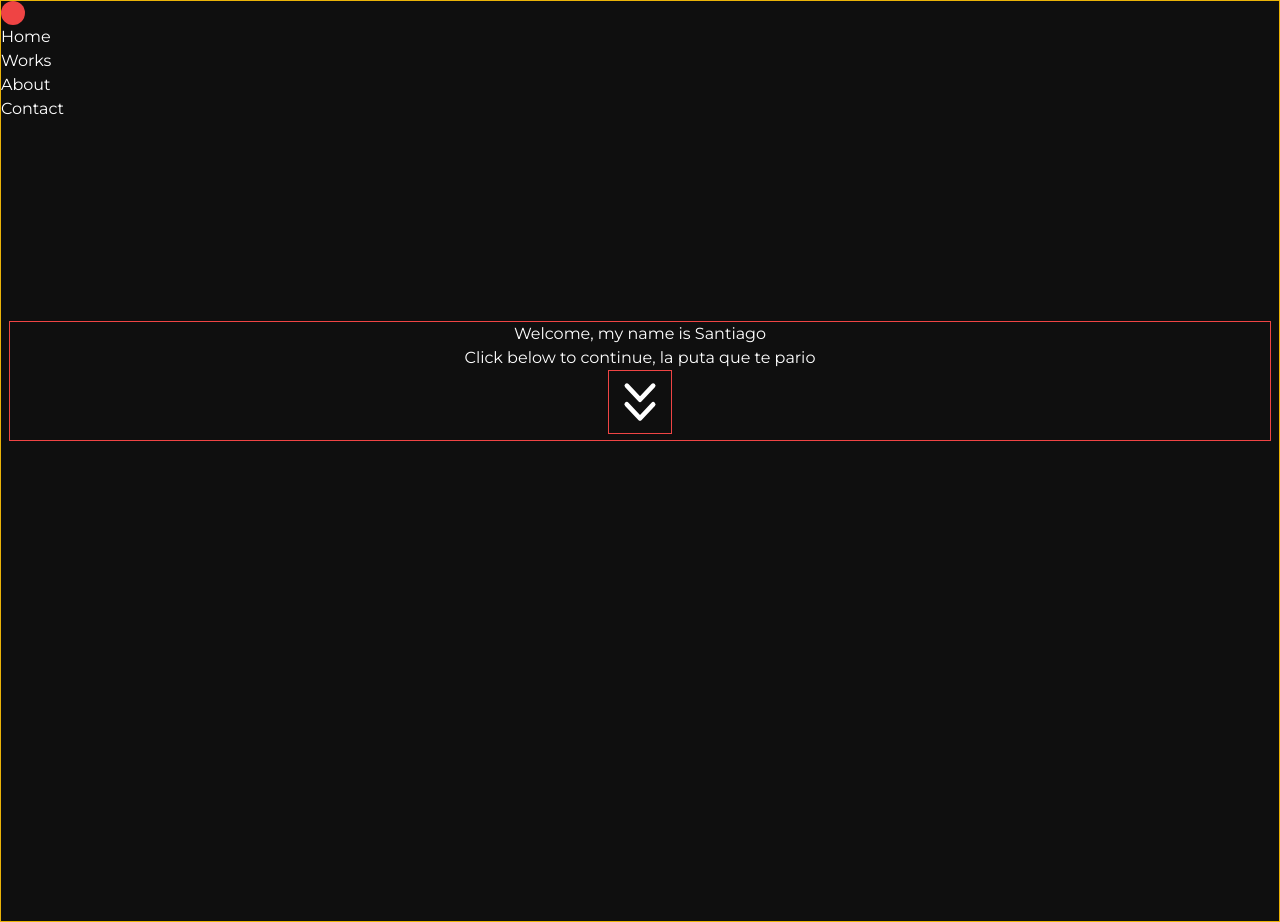
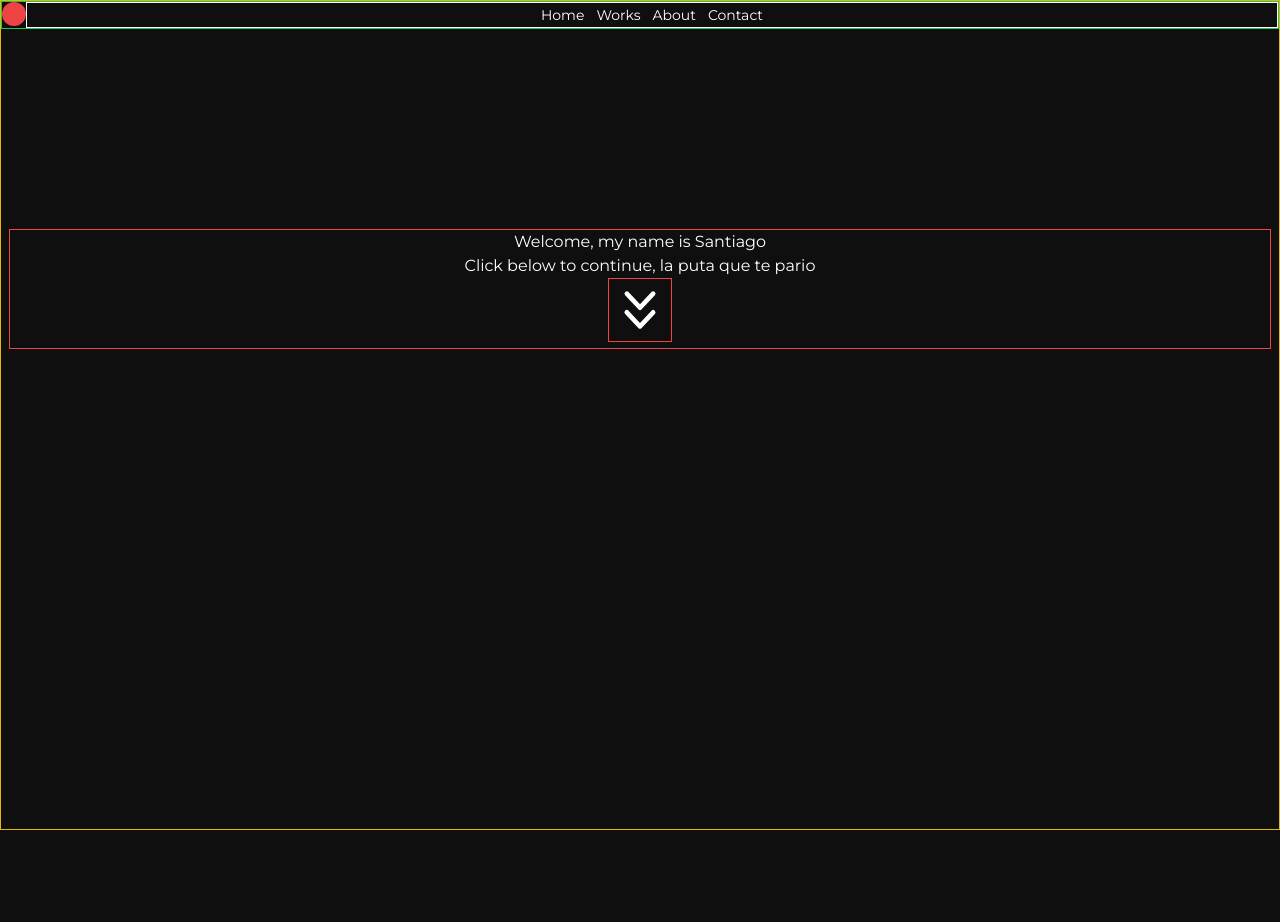
Before and after one commit to sjcrippa/portfolio_3.0, a Next.js app: page / in a window 1280 px wide. After the commit the page ends 830 px from the top, so only its background shows below. Built offline with nearby package versions, Linux system fonts and the light colour scheme.

Commit message:
navbar mockup

```diff
--- a/src/components/navbar/bar/Navbar.tsx
+++ b/src/components/navbar/bar/Navbar.tsx
@@ -5,7 +5,7 @@ import { NavItems } from "../items/NavItems"
 export const Navbar = () => {
   return (
     <>
-      <nav>
+      <nav className="w-full flex border border-green-500">
         <h1>
           <div className="bg-red-500 rounded-full w-6 h-6"></div>
         </h1>
--- a/src/components/navbar/items/NavItems.tsx
+++ b/src/components/navbar/items/NavItems.tsx
@@ -3,21 +3,23 @@ import Link from "next/link"
 import { Items } from "./navitems.types"
 
 export const NavItems = () => {
+
   const items: Items[] = [
     { name: "Home", path: "/" },
     { name: "Works", path: "/works" },
     { name: "About", path: "/about" },
     { name: "Contact", path: "/contact" }
   ]
+
   return (
     <>
-      <div className="text-light">
+      <div className="w-full flex justify-center gap-3 text-light border">
         {items.map(item => (
           <ul key={item.name}>
-            <Link href={item.path}>{item.name}</Link>
+            <Link href={item.path} className="text-sm">{item.name}</Link>
           </ul>
         ))}
       </div>
     </>
   )
-}
+};
```
